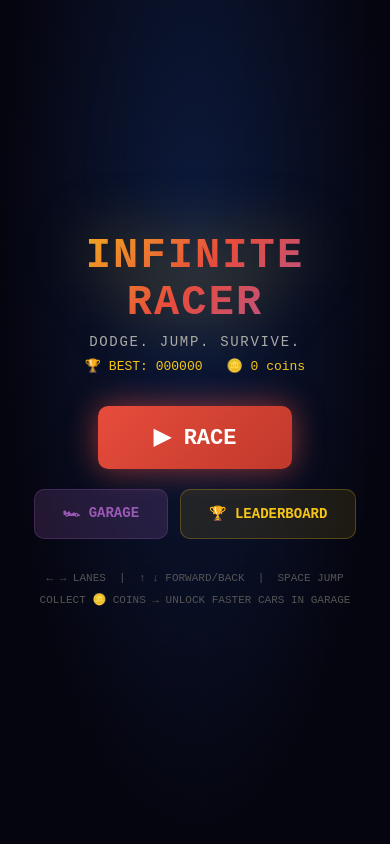
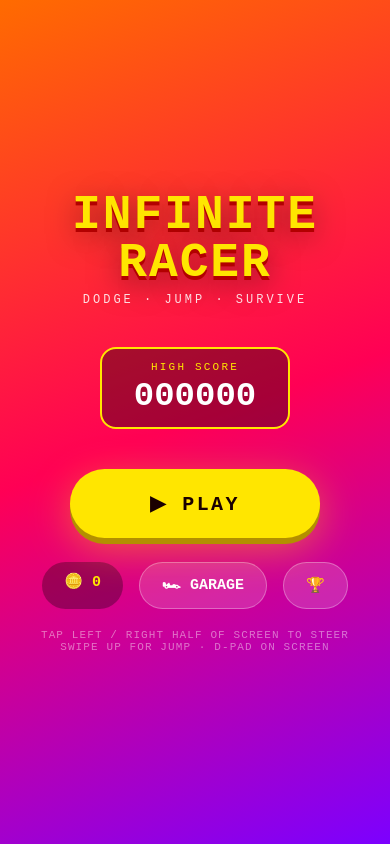
Before and after one commit to Yuvraj404s/car-race, a React (Vite) app: page / in a window 390 px wide. Built offline with nearby package versions, Linux system fonts and the light colour scheme.

Commit message:
Update App.jsx
mobile-first controls, vibrant UI, ad monetisation, 60fps lock

```diff
--- a/src/App.jsx
+++ b/src/App.jsx
@@ -30,7 +30,47 @@ const ENEMY_COLORS = [
 // ── API — relative path, works on Vercel (prod) and via Vite proxy (local dev) ─
 const API = "/api";
 
-// ─── Utils ────────────────────────────────────────────────────────────────────
+// ─── Monetisation SDK Hooks ──────────────────────────────────────────────────
+// Drop-in wrappers for AdinPlay / AppLixir / any HTML5 ad provider.
+// Replace the console.log lines with real SDK calls once you have a publisher ID.
+
+function showInterstitialAd(onDone = () => {}) {
+  const aiptag = window.aiptag;
+  if (aiptag && aiptag.adplayer) {
+    // AdinPlay interstitial
+    aiptag.cmd.player.push(() => {
+      aiptag.adplayer.startPreRoll({
+        onAdComplete: onDone,
+        onAdSkipped:  onDone, // interstitials: continue even if skipped
+        onAdError:    onDone,
+      });
+    });
+  } else {
+    // Dev fallback — no SDK loaded
+    console.log("[Ad] showInterstitialAd (dev fallback)");
+    onDone();
+  }
+}
+
+function showRewardedAd({ onComplete, onSkip, onError }) {
+  const aiptag = window.aiptag;
+  if (aiptag && aiptag.adplayer) {
+    // AdinPlay rewarded
+    aiptag.cmd.player.push(() => {
+      aiptag.adplayer.startPreRoll({
+        onAdComplete: onComplete,
+        onAdSkipped:  onSkip,
+        onAdError:    onError,
+      });
+    });
+  } else {
+    // Dev fallback
+    console.log("[Ad] showRewardedAd (dev fallback) → granting reward");
+    onComplete();
+  }
+}
+
+// ─── Utils ─────────────────────────────────────────────────────────────────────
 const lerp  = (a, b, t) => a + (b - a) * t;
 const rand  = (lo, hi)  => Math.random() * (hi - lo) + lo;
 const randI = (lo, hi)  => Math.floor(rand(lo, hi + 1));
@@ -524,7 +564,9 @@ export default function App() {
   const stateRef   = useRef(null);
   const animRef    = useRef(null);
   const keysRef    = useRef({});
-  const soundRef   = useRef(null);
+  const soundRef    = useRef(null);
+  const retryCount  = useRef(0);   // tracks retries → interstitial every 3rd
+  const reviveUsed  = useRef(false); // one rewarded revive per session
 
   const [screen,     setScreen]     = useState("menu");
   const [finalScore, setFinalScore] = useState(0);
@@ -561,14 +603,28 @@ export default function App() {
     stars: Array.from({length:80},()=>({ x:rand(0,CANVAS_W),y:rand(0,CANVAS_H),r:rand(.5,2),a:rand(.3,.9),speed:rand(.5,1.5) })),
   }), [carData.speedBonus]);
 
-  const startGame = useCallback(() => {
+  const startGame = useCallback((isRetry = false) => {
+    if (isRetry) {
+      retryCount.current += 1;
+      reviveUsed.current = false; // reset revive for new session
+      // Show interstitial every 3rd retry
+      if (retryCount.current % 3 === 0) {
+        showInterstitialAd(() => {
+          stateRef.current = initState();
+          setIsGameOver(false);
+          setScreen("playing");
+          soundRef.current?.startEngine();
+        });
+        return;
+      }
+    }
     stateRef.current = initState();
     setIsGameOver(false);
     setScreen("playing");
     soundRef.current?.startEngine();
   }, [initState]);
 
-  // ── Core revive logic — only called AFTER ad is confirmed watched ───────────
+  // ── Core revive logic — called only from inside onAdComplete ────────────────
   const doRevive = useCallback(() => {
     const s = stateRef.current;
     if (!s) return;
@@ -582,13 +638,26 @@ export default function App() {
     s.player.jumpCooldown = 0;
     s.lives      = 1;
     s.enemies    = [];
-    s.invincible = 180;  // 3s grace period
+    s.invincible = 180;
     s.shake      = 0;
     s.running    = true;
+    reviveUsed.current = true;
     setIsGameOver(false);
     setAdState("idle");
     soundRef.current?.startEngine();
   }, []);
+
+  // ── handleRevive — show rewarded ad, grant revive only on onComplete ─────
+  const handleRevive = useCallback(() => {
+    if (adState === "loading") return;
+    if (reviveUsed.current) return; // one revive per run
+    setAdState("loading");
+    showRewardedAd({
+      onComplete: () => { console.log("[Ad] Rewarded complete → revive"); doRevive(); },
+      onSkip:     () => { console.log("[Ad] Rewarded skipped");  setAdState("skipped"); },
+      onError:    () => { console.warn("[Ad] Rewarded error");   setAdState("error"); },
+    });
+  }, [adState, doRevive]);
 
   // ── Hard game over — save progress and go to gameover screen ─────────────
   const triggerGameOver = useCallback(() => {
@@ -609,89 +678,7 @@ export default function App() {
     setScreen("gameover");
   }, []);
 
-  // ══════════════════════════════════════════════════════════════════
-  // REWARDED AD HANDLER
-  // ══════════════════════════════════════════════════════════════════
-  //
-  // HOW THE FLOW WORKS:
-  //   Player dies → isGameOver=true → overlay shows "Watch Ad to Revive"
-  //   Player taps → handleRevive() → SDK shows video ad
-  //   Ad completes → onAdComplete fires → doRevive() (reset + resume)
-  //   Ad skipped   → onAdSkipped  fires → deny revive, show "Try Again"
-  //   Ad error     → onAdError    fires → show "No Ad Available"
-  //
-  // SECURITY: doRevive() is ONLY ever called inside onAdComplete.
-  // The player cannot revive without earning the ad revenue.
-  //
-  const handleRevive = useCallback(() => {
-    if (adState === "loading") return; // prevent double-tap
-
-    // ── OPTION A: AdinPlay ─────────────────────────────────────────
-    // Docs: https://adinplay.com/documentation
-    // window.aiptag is pre-initialised in index.html before the async
-    // script loads, so cmd.player is always an array we can push to.
-    const aiptag = window.aiptag;
-
-    if (aiptag && aiptag.adplayer) {
-      setAdState("loading");
-      try {
-        aiptag.cmd.player.push(() => {
-          aiptag.adplayer.startPreRoll({
-            // ✅ Full view — grant the revive
-            onAdComplete: () => {
-              console.log("[Ad] Completed → reviving player");
-              doRevive();
-            },
-            // ❌ Player bailed — do NOT revive
-            onAdSkipped: () => {
-              console.log("[Ad] Skipped → revive denied");
-              setAdState("skipped");
-            },
-            // ⚠ Network / no fill — inform player, don't punish
-            onAdError: (err) => {
-              console.warn("[Ad] Error:", err);
-              setAdState("error");
-            },
-          });
-        });
-      } catch (e) {
-        console.error("[Ad] SDK threw:", e);
-        setAdState("error");
-      }
-      return;
-    }
-
-    // ── OPTION B: AppLixir ─────────────────────────────────────────
-    // Uncomment this block and comment out Option A above.
-    // Get your zoneId from https://applixir.com dashboard.
-    //
-    // if (window.applixir) {
-    //   setAdState("loading");
-    //   window.applixir.showAd({
-    //     zoneId: "YOUR-ZONE-ID",           // ← replace with your zone ID
-    //     onAdComplete: () => {
-    //       console.log("[Ad] AppLixir complete → reviving");
-    //       doRevive();
-    //     },
-    //     onAdSkipped: () => {
-    //       console.log("[Ad] AppLixir skipped");
-    //       setAdState("skipped");
-    //     },
-    //     onAdError: () => {
-    //       console.warn("[Ad] AppLixir error");
-    //       setAdState("error");
-    //     },
-    //   });
-    //   return;
-    // }
-
-    // ── FALLBACK: SDK not loaded (localhost dev / ad blocker) ──────
-    // This only runs when NEITHER SDK is available.
-    // Safe to leave in — it will never fire on a real deployed game
-    // where the script tag in index.html loads correctly.
-    console.warn("[Ad] No SDK found — free revive (dev/blocked mode)");
-    doRevive();
-  }, [adState, doRevive]);
+  // handleRevive is defined above with doRevive
 
   // Keyboard
   useEffect(() => {
@@ -708,13 +695,18 @@ export default function App() {
   const press   = key => () => { keysRef.current[key]=true; };
   const release = key => () => { keysRef.current[key]=false; };
 
-  // ── Game loop ──────────────────────────────────────────────────────────────
+  // ── Game loop — 60 fps locked via delta-time accumulator ─────────────────
+  // Budget Android devices often run RAF at irregular intervals.
+  // We accumulate elapsed ms and step the simulation in fixed 16.67ms chunks
+  // so physics stays consistent regardless of frame timing.
   useEffect(() => {
     if (screen !== "playing") return;
     const canvas = canvasRef.current;
-    const ctx = canvas.getContext("2d");
+    const ctx = canvas.getContext("2d", { alpha: false }); // alpha:false = faster compositing
     const snd = soundRef.current;
     let laneCd=0, jumpEdge=false;
+    let lastTime=0, accumulator=0;
+    const STEP=1000/60; // fixed 16.67 ms physics step
 
     const spawnEnemy = s => {
       const lane=randI(0,LANE_COUNT-1);
@@ -735,25 +727,18 @@ export default function App() {
       }
     };
 
-    const loop = () => {
+    // ── Physics step — called once per 16.67ms tick ───────────────────────
+    const step = () => {
       const s = stateRef.current;
-      if (!s) return;
-
-      // When paused for revive: keep drawing the frozen frame but skip updates
-      if (!s.running) {
-        const canvas2 = canvasRef.current;
-        if (canvas2) {
-          // Just re-queue — the revive overlay is rendered in React
-          animRef.current = requestAnimationFrame(loop);
-        }
-        return;
-      }
+      if (!s || !s.running) return;
       const k=keysRef.current, p=s.player;
 
-      // Lane
+      // Lane (keyboard + D-pad + tap-to-move)
       if(laneCd>0) laneCd--;
-      if((k["ArrowLeft"]||k["_L"])&&laneCd===0&&p.targetLane>0){ p.targetLane--;laneCd=18; }
-      if((k["ArrowRight"]||k["_R"])&&laneCd===0&&p.targetLane<LANE_COUNT-1){ p.targetLane++;laneCd=18; }
+      if((k["ArrowLeft"]||k["_L"]||k["_tapL"])&&laneCd===0&&p.targetLane>0){ p.targetLane--;laneCd=18; }
+      if((k["ArrowRight"]||k["_R"]||k["_tapR"])&&laneCd===0&&p.targetLane<LANE_COUNT-1){ p.targetLane++;laneCd=18; }
+      // Clear single-frame tap flags
+      k["_tapL"]=false; k["_tapR"]=false;
       p.x=lerp(p.x,ROAD_LEFT+p.targetLane*LANE_WIDTH+(LANE_WIDTH-CAR_W)/2,0.18);
 
       // Forward/Back
@@ -845,8 +830,11 @@ export default function App() {
         if(pt.life<=0) s.particles.splice(i,1);
       }
       if(s.shake>0) s.shake--;
+    }; // end step()
 
-      // ── Draw ────────────────────────────────────────────────────────────────
+    // ── Draw — called every RAF frame ────────────────────────────────────────
+    const draw = (s) => {
+      const p = s.player;
       ctx.save();
       if(s.shake>0) ctx.translate(rand(-s.shake*.6,s.shake*.6),rand(-s.shake*.3,s.shake*.3));
       drawStars(ctx,s.stars,s.roadOffset);
@@ -880,12 +868,38 @@ export default function App() {
         combo:s.combo,jumpReady:p.jumpCooldown===0&&!p.isJumping,
         coins:totalCoins+s.sessionCoins, carName:carData.name });
       ctx.restore();
+    }; // end draw()
 
-      animRef.current=requestAnimationFrame(loop);
+    // ── RAF loop — delta-time accumulator for locked 60fps physics ──────────
+    const loop = (timestamp) => {
+      const s = stateRef.current;
+      if (!s) return;
+
+      // Paused for revive overlay — keep loop alive but skip everything
+      if (!s.running) {
+        animRef.current = requestAnimationFrame(loop);
+        return;
+      }
+
+      // Cap delta to 100ms so a tab-switch doesn't cause a physics explosion
+      const delta = Math.min(timestamp - (lastTime || timestamp), 100);
+      lastTime = timestamp;
+      accumulator += delta;
+
+      // Step physics in fixed 16.67ms chunks
+      while (accumulator >= STEP) {
+        step();
+        accumulator -= STEP;
+      }
+
+      // Draw every frame (interpolation not needed for this game type)
+      draw(s);
+
+      animRef.current = requestAnimationFrame(loop);
     };
 
-    animRef.current=requestAnimationFrame(loop);
-    return ()=>{ cancelAnimationFrame(animRef.current); snd?.stopEngine(); };
+    animRef.current = requestAnimationFrame(loop);
+    return () => { cancelAnimationFrame(animRef.current); snd?.stopEngine(); };
   }, [screen, carData]);
 
   // Garage actions
@@ -923,7 +937,19 @@ export default function App() {
       <div style={{ position:"relative",display:screen==="playing"?"block":"none" }}>
         <canvas ref={canvasRef} width={CANVAS_W} height={CANVAS_H}
           style={{ display:"block",borderRadius:16,touchAction:"none",maxWidth:"100vw",
-            boxShadow:"0 0 60px rgba(245,197,24,.25),0 0 120px rgba(231,76,60,.15)" }} />
+            boxShadow:"0 0 60px rgba(245,197,24,.25),0 0 120px rgba(231,76,60,.15)" }}
+          onTouchStart={e => {
+            e.preventDefault();
+            const rect = canvasRef.current.getBoundingClientRect();
+            Array.from(e.changedTouches).forEach(t => {
+              const relX = t.clientX - rect.left;
+              // Left half = move left, right half = move right
+              if (relX < rect.width / 2) keysRef.current["_tapL"] = true;
+              else                        keysRef.current["_tapR"] = true;
+            });
+          }}
+          onTouchEnd={e => { e.preventDefault(); }}
+        />
 
         <div style={{ position:"absolute",bottom:18,left:0,right:0,display:"flex",
           justifyContent:"space-between",alignItems:"flex-end",padding:"0 18px",pointerEvents:"none" }}>
@@ -1038,63 +1064,171 @@ export default function App() {
         )}
       </div>
 
-      {/* ── MENU ── */}
+      {/* ══════════════════════════════════════════════════════════════
+           START SCREEN — Vibrant Indian mobile market UI
+           Bold yellow/red, big PLAY button, high score display
+      ══════════════════════════════════════════════════════════════ */}
       {screen==="menu" && (
-        <div style={{ textAlign:"center",zIndex:10 }}>
-          <div style={{ fontSize:"clamp(42px,10vw,72px)",fontWeight:900,letterSpacing:"0.05em",
-            background:"linear-gradient(135deg,#f5c518 0%,#e74c3c 50%,#9b59b6 100%)",
-            WebkitBackgroundClip:"text",WebkitTextFillColor:"transparent",
-            marginBottom:8,lineHeight:1.1,filter:"drop-shadow(0 0 30px rgba(245,197,24,0.5))" }}>
+        <div style={{
+          position:"fixed", inset:0, zIndex:50,
+          background:"linear-gradient(160deg,#ff6b00 0%,#ff0055 50%,#7c00ff 100%)",
+          display:"flex", flexDirection:"column",
+          alignItems:"center", justifyContent:"center",
+          fontFamily:"'Courier New',monospace",
+        }}>
+          {/* Animated title */}
+          <div style={{
+            fontSize:"clamp(48px,12vw,80px)", fontWeight:900,
+            color:"#ffe600", letterSpacing:"0.04em", lineHeight:1,
+            textShadow:"0 4px 0 #b30000, 0 8px 30px rgba(0,0,0,0.5)",
+            marginBottom:6, textAlign:"center",
+          }}>
             INFINITE<br/>RACER
           </div>
-          <div style={{ color:"#aaa",fontSize:14,marginBottom:8,letterSpacing:"0.12em" }}>DODGE. JUMP. SURVIVE.</div>
-
-          <div style={{ display:"flex",gap:24,justifyContent:"center",marginBottom:32 }}>
-            <div style={{ color:"#f5c518",fontSize:13 }}>🏆 BEST: {highScore.toString().padStart(6,"0")}</div>
-            <div style={{ color:"#f5c518",fontSize:13 }}>🪙 {totalCoins} coins</div>
+          <div style={{
+            color:"rgba(255,255,255,0.85)", fontSize:"clamp(12px,3vw,16px)",
+            letterSpacing:"0.25em", marginBottom:40,
+          }}>
+            DODGE · JUMP · SURVIVE
           </div>
 
-          <div style={{ display:"flex",gap:12,justifyContent:"center",marginBottom:20 }}>
-            <button onClick={startGame} style={{ ...btn,fontSize:22,padding:"18px 56px",
-              background:"linear-gradient(135deg,#e74c3c,#c0392b)",color:"#fff",
-              boxShadow:"0 0 30px rgba(231,76,60,.6)" }}>▶ RACE</button>
+          {/* High score badge */}
+          <div style={{
+            background:"rgba(0,0,0,0.35)", border:"2px solid #ffe600",
+            borderRadius:16, padding:"12px 32px", marginBottom:40,
+            display:"flex", flexDirection:"column", alignItems:"center", gap:4,
+          }}>
+            <div style={{ color:"#ffe600", fontSize:11, letterSpacing:"0.2em" }}>HIGH SCORE</div>
+            <div style={{ color:"#fff", fontSize:34, fontWeight:900 }}>
+              {highScore.toString().padStart(6,"0")}
+            </div>
           </div>
 
-          <div style={{ display:"flex",gap:12,justifyContent:"center",marginBottom:28 }}>
-            <button onClick={()=>setModal("garage")} style={{ ...btn,padding:"12px 28px",fontSize:14,
-              background:"rgba(155,89,182,0.2)",color:"#9b59b6",border:"1px solid #9b59b640" }}>🏎 GARAGE</button>
-            <button onClick={()=>setModal("leaderboard")} style={{ ...btn,padding:"12px 28px",fontSize:14,
-              background:"rgba(245,197,24,0.1)",color:"#f5c518",border:"1px solid #f5c51840" }}>🏆 LEADERBOARD</button>
+          {/* PLAY button */}
+          <button onClick={() => startGame(false)} style={{
+            padding:"22px 80px", fontSize:"clamp(20px,5vw,28px)", fontWeight:900,
+            background:"#ffe600", color:"#1a0000",
+            border:"none", borderRadius:60, cursor:"pointer",
+            fontFamily:"'Courier New',monospace", letterSpacing:"0.12em",
+            boxShadow:"0 6px 0 #b38f00, 0 10px 40px rgba(255,230,0,0.4)",
+            transform:"translateY(0)",
+            transition:"transform 0.1s, box-shadow 0.1s",
+            marginBottom:24,
+          }}
+            onPointerDown={e=>e.currentTarget.style.transform="translateY(4px)"}
+            onPointerUp={e=>e.currentTarget.style.transform="translateY(0)"}
+          >
+            ▶ PLAY
+          </button>
+
+          {/* Coins + Garage row */}
+          <div style={{ display:"flex", gap:16, marginBottom:20 }}>
+            <div style={{
+              background:"rgba(0,0,0,0.3)", borderRadius:30, padding:"10px 22px",
+              color:"#ffe600", fontSize:15, fontWeight:700,
+            }}>🪙 {totalCoins}</div>
+            <button onClick={()=>setModal("garage")} style={{
+              background:"rgba(255,255,255,0.15)", border:"1px solid rgba(255,255,255,0.3)",
+              borderRadius:30, padding:"10px 22px", color:"#fff",
+              fontSize:15, fontWeight:700, cursor:"pointer",
+              fontFamily:"'Courier New',monospace",
+            }}>🏎 GARAGE</button>
+            <button onClick={()=>setModal("leaderboard")} style={{
+              background:"rgba(255,255,255,0.15)", border:"1px solid rgba(255,255,255,0.3)",
+              borderRadius:30, padding:"10px 22px", color:"#fff",
+              fontSize:15, fontWeight:700, cursor:"pointer",
+              fontFamily:"'Courier New',monospace",
+            }}>🏆</button>
           </div>
 
-          <div style={{ color:"#555",fontSize:11,lineHeight:2 }}>
-            ← → LANES &nbsp;|&nbsp; ↑ ↓ FORWARD/BACK &nbsp;|&nbsp; SPACE JUMP<br/>
-            COLLECT 🪙 COINS → UNLOCK FASTER CARS IN GARAGE
+          <div style={{ color:"rgba(255,255,255,0.45)", fontSize:11, letterSpacing:"0.1em", textAlign:"center" }}>
+            TAP LEFT / RIGHT HALF OF SCREEN TO STEER<br/>
+            SWIPE UP FOR JUMP · D-PAD ON SCREEN
           </div>
         </div>
       )}
 
-      {/* ── GAME OVER ── */}
+      {/* ══════════════════════════════════════════════════════════════
+           GAME OVER SCREEN — Final score + Retry + Revive
+      ══════════════════════════════════════════════════════════════ */}
       {screen==="gameover" && (
-        <div style={{ textAlign:"center",zIndex:10,background:"rgba(5,5,15,0.92)",
-          border:"1px solid #e74c3c44",borderRadius:20,padding:"40px 56px",
-          boxShadow:"0 0 80px rgba(231,76,60,.3)" }}>
-          <div style={{ fontSize:52,fontWeight:900,color:"#e74c3c",
-            filter:"drop-shadow(0 0 20px #e74c3c)",marginBottom:12 }}>GAME OVER</div>
-          <div style={{ color:"#fff",fontSize:18,marginBottom:4 }}>
-            SCORE: <span style={{ color:"#f5c518",fontWeight:700,fontSize:28 }}>{finalScore.toString().padStart(6,"0")}</span>
+        <div style={{
+          position:"fixed", inset:0, zIndex:50,
+          background:"rgba(5,0,15,0.96)",
+          display:"flex", flexDirection:"column",
+          alignItems:"center", justifyContent:"center",
+          fontFamily:"'Courier New',monospace",
+          gap:0,
+        }}>
+          {/* GAME OVER header */}
+          <div style={{
+            fontSize:"clamp(36px,10vw,60px)", fontWeight:900,
+            color:"#ff0055", letterSpacing:"0.06em",
+            textShadow:"0 0 30px #ff0055, 0 4px 0 #7a0028",
+            marginBottom:8,
+          }}>GAME OVER</div>
+
+          {/* Score */}
+          <div style={{ color:"rgba(255,255,255,0.6)", fontSize:13, letterSpacing:"0.2em", marginBottom:4 }}>
+            FINAL SCORE
           </div>
-          {finalScore>=highScore&&finalScore>0&&<div style={{ color:"#f5c518",fontSize:13,marginBottom:4 }}>🏆 NEW HIGH SCORE!</div>}
-          <div style={{ color:"#888",fontSize:12,marginBottom:4 }}>BEST: {highScore.toString().padStart(6,"0")}</div>
-          <div style={{ color:"#f5c518",fontSize:13,marginBottom:28 }}>🪙 Total coins: {totalCoins}</div>
+          <div style={{
+            fontSize:"clamp(40px,11vw,68px)", fontWeight:900, color:"#ffe600",
+            textShadow:"0 0 20px rgba(255,230,0,0.6)", marginBottom:6,
+          }}>
+            {finalScore.toString().padStart(6,"0")}
+          </div>
 
-          <div style={{ display:"flex",gap:12,justifyContent:"center",flexWrap:"wrap" }}>
-            <button onClick={startGame} style={{ ...btn,background:"linear-gradient(135deg,#e74c3c,#c0392b)",
-              color:"#fff",boxShadow:"0 0 20px rgba(231,76,60,.5)" }}>▶ RETRY</button>
-            <button onClick={()=>setModal("leaderboard")} style={{ ...btn,padding:"16px 24px",
-              background:"rgba(245,197,24,0.1)",color:"#f5c518",border:"1px solid #f5c51840" }}>🏆 LEADERBOARD</button>
-            <button onClick={()=>setScreen("menu")} style={{ ...btn,padding:"16px 24px",
-              background:"transparent",color:"#aaa",border:"1px solid #444" }}>MENU</button>
+          {finalScore >= highScore && finalScore > 0 && (
+            <div style={{
+              background:"linear-gradient(90deg,#ff6b00,#ffe600)",
+              color:"#1a0000", fontWeight:900, fontSize:13,
+              padding:"6px 20px", borderRadius:20, marginBottom:12,
+              letterSpacing:"0.1em",
+            }}>🏆 NEW HIGH SCORE!</div>
+          )}
+
+          <div style={{ color:"#555", fontSize:12, marginBottom:28 }}>
+            BEST: {highScore.toString().padStart(6,"0")} &nbsp;·&nbsp; 🪙 {totalCoins} coins
+          </div>
+
+          {/* Buttons */}
+          <div style={{ display:"flex", flexDirection:"column", gap:14, alignItems:"center", width:"100%", maxWidth:320 }}>
+            {/* RETRY — big yellow */}
+            <button onClick={() => startGame(true)} style={{
+              width:"100%", padding:"20px 0", fontSize:22, fontWeight:900,
+              background:"#ffe600", color:"#1a0000",
+              border:"none", borderRadius:50, cursor:"pointer",
+              fontFamily:"'Courier New',monospace", letterSpacing:"0.1em",
+              boxShadow:"0 5px 0 #b38f00, 0 8px 30px rgba(255,230,0,0.3)",
+            }}>▶ RETRY</button>
+
+            {/* REVIVE — green, only if not used */}
+            {!reviveUsed.current && (
+              <button onClick={() => { stateRef.current && (stateRef.current.running=false); setIsGameOver(true); setScreen("playing"); }} style={{
+                width:"100%", padding:"16px 0", fontSize:17, fontWeight:700,
+                background:"linear-gradient(135deg,#00c853,#009624)",
+                color:"#fff", border:"none", borderRadius:50, cursor:"pointer",
+                fontFamily:"'Courier New',monospace", letterSpacing:"0.08em",
+                boxShadow:"0 4px 0 #006b17, 0 8px 24px rgba(0,200,83,0.3)",
+              }}>📺 WATCH AD & REVIVE</button>
+            )}
+
+            {/* Leaderboard + Menu row */}
+            <div style={{ display:"flex", gap:12, width:"100%" }}>
+              <button onClick={()=>setModal("leaderboard")} style={{
+                flex:1, padding:"14px 0", fontSize:14, fontWeight:700,
+                background:"rgba(255,230,0,0.1)", color:"#ffe600",
+                border:"1px solid #ffe60040", borderRadius:40, cursor:"pointer",
+                fontFamily:"'Courier New',monospace",
+              }}>🏆 BOARD</button>
+              <button onClick={()=>setScreen("menu")} style={{
+                flex:1, padding:"14px 0", fontSize:14, fontWeight:700,
+                background:"rgba(255,255,255,0.06)", color:"#888",
+                border:"1px solid #333", borderRadius:40, cursor:"pointer",
+                fontFamily:"'Courier New',monospace",
+              }}>MENU</button>
+            </div>
           </div>
         </div>
       )}
```
